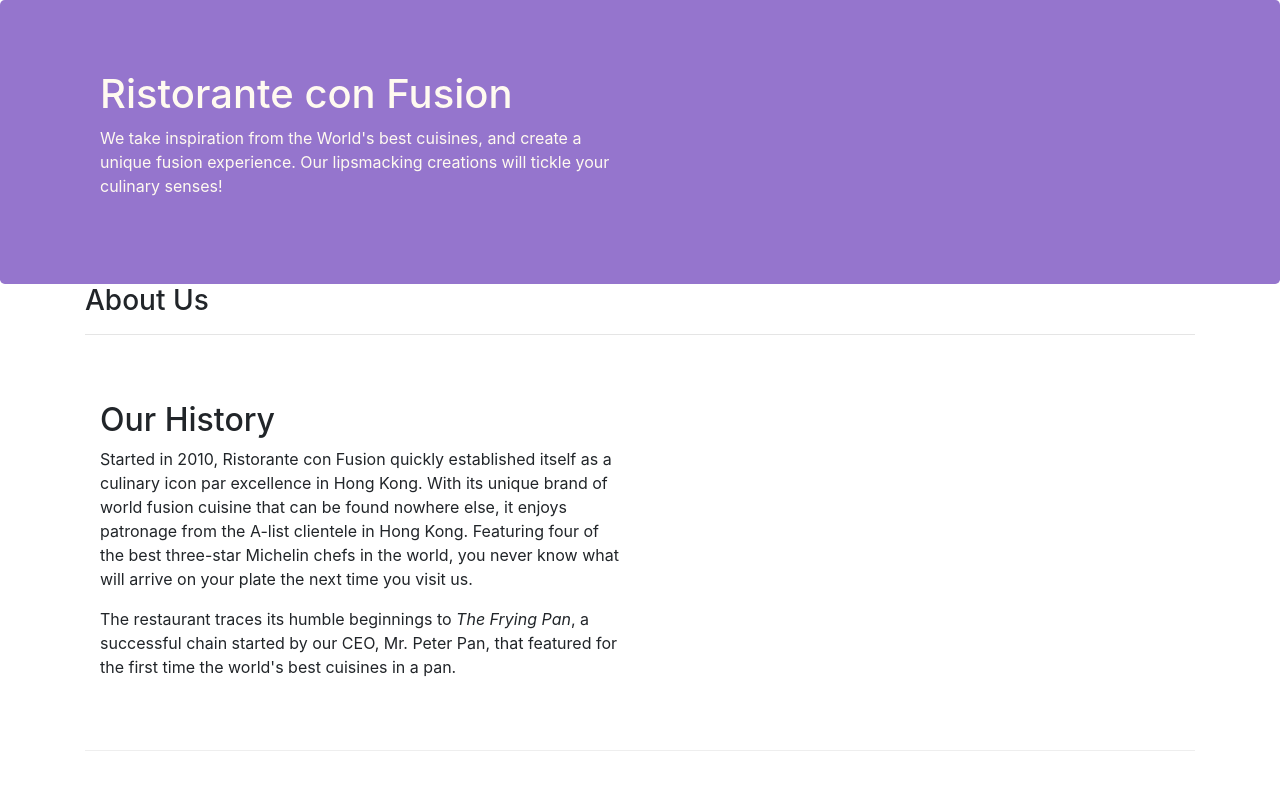
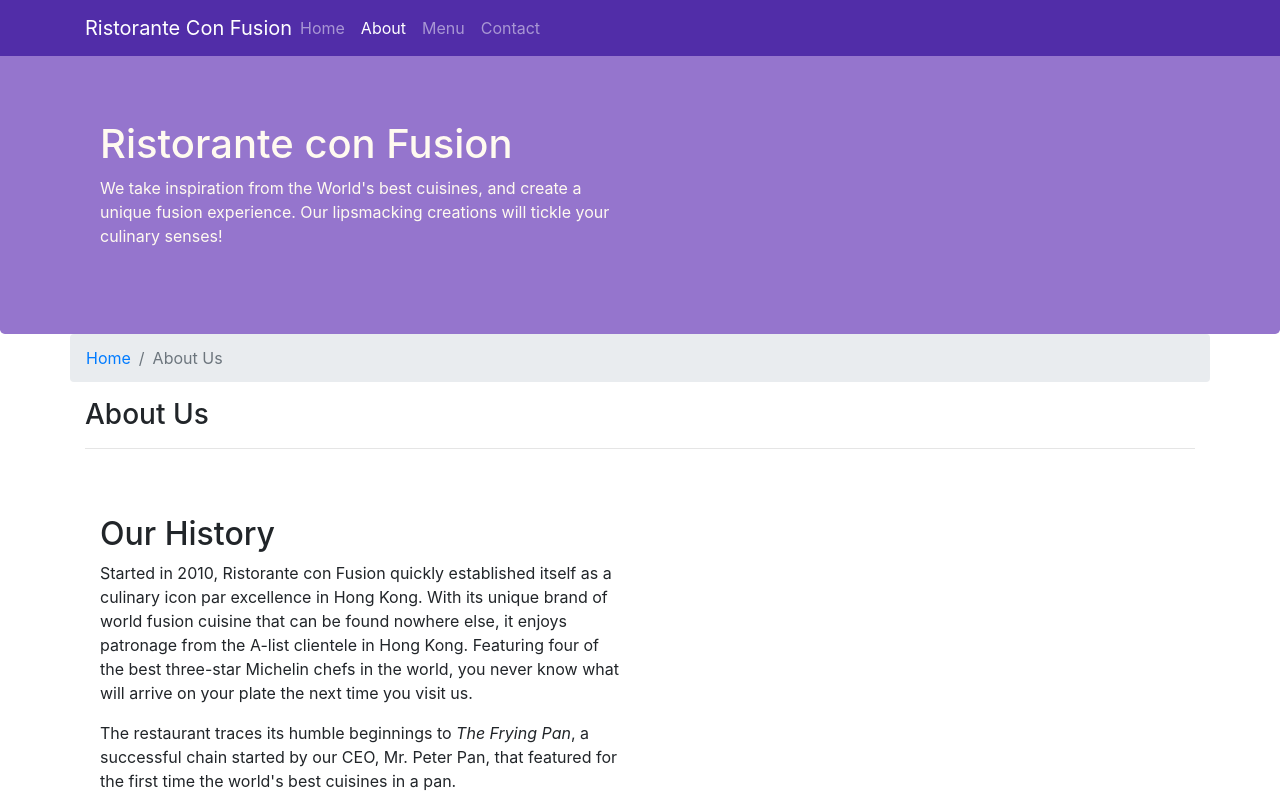
Before and after one commit to injoon2019/Coursera_Bootstrap_Intro, a website: page aboutus.html in a window 1280 px wide. Shown: the top 798 px of the page. Drawn offline with nearby package versions, Linux system fonts and the light colour scheme.

Commit message:
Navbar and Breadcrumbs

```diff
--- a/aboutus.html
+++ b/aboutus.html
@@ -15,7 +15,22 @@
 </head>
 
 <body>
-
+    <nav class="navbar navbar-dark navbar-expand-sm fixed-top">
+        <div class="container">
+            <button class="navbar-toggler" type="button" data-toggle="collapse" data-target="#Navbar">
+                <span class="navbar-toggler-icon"></span>
+            </button>
+            <a class="navbar-brand mr-auto" href="#">Ristorante Con Fusion</a>
+            <div class="collapse navbar-collapse" id="Navbar">
+                <ul class="navbar-nav mr-auto">
+                    <li class="nav-item"><a class="nav-link" href="./index.html">Home</a></li>
+                    <li class="nav-item active"><a class="nav-link" href="#">About</a></li>
+                    <li class="nav-item"><a class="nav-link" href="#">Menu</a></li>
+                    <li class="nav-item"><a class="nav-link" href="#">Contact</a></li>
+                </ul>
+            </div>
+        </div>
+    </nav>
     <header class="jumbotron">
         <div class="container">
             <div class="row row-header">
@@ -31,6 +46,10 @@
 
     <div class="container">
         <div class="row">
+            <ol class="col-12 breadcrumb">
+                <li class="breadcrumb-item"><a href="./index.html">Home</a></li>
+                <li class="breadcrumb-item active">About Us</li>
+            </ol>
             <div class="col-12">
                <h3>About Us</h3>
                <hr>
--- a/css/styles.css
+++ b/css/styles.css
@@ -28,3 +28,13 @@
     margin: 0px;
     color: #0f0f0f;
 }
+
+body{
+    padding: 50px 0px 0px 0px;
+    z-index: 0;
+}
+
+.navbar-dark{
+    background-color: #512DA8;
+
+}
```
Also changed, not shown: index.html (+17 -2 lines).
